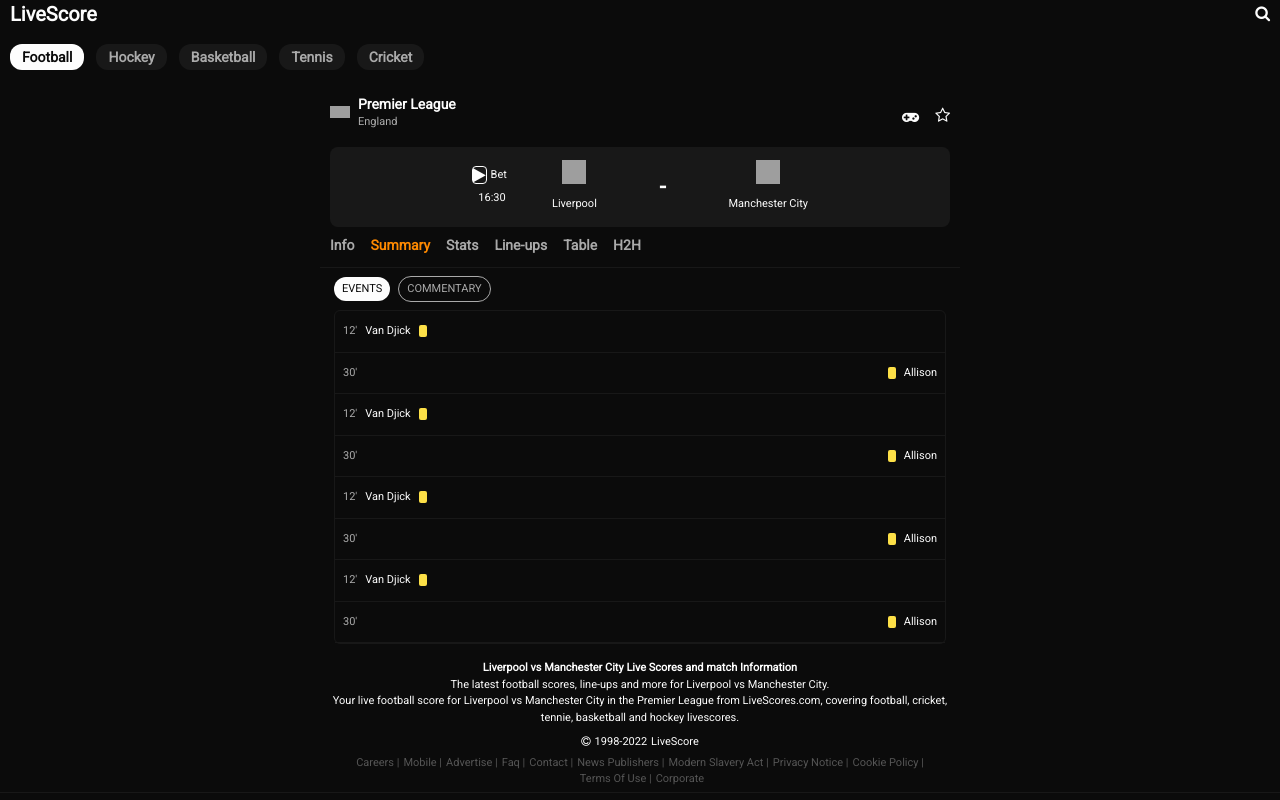
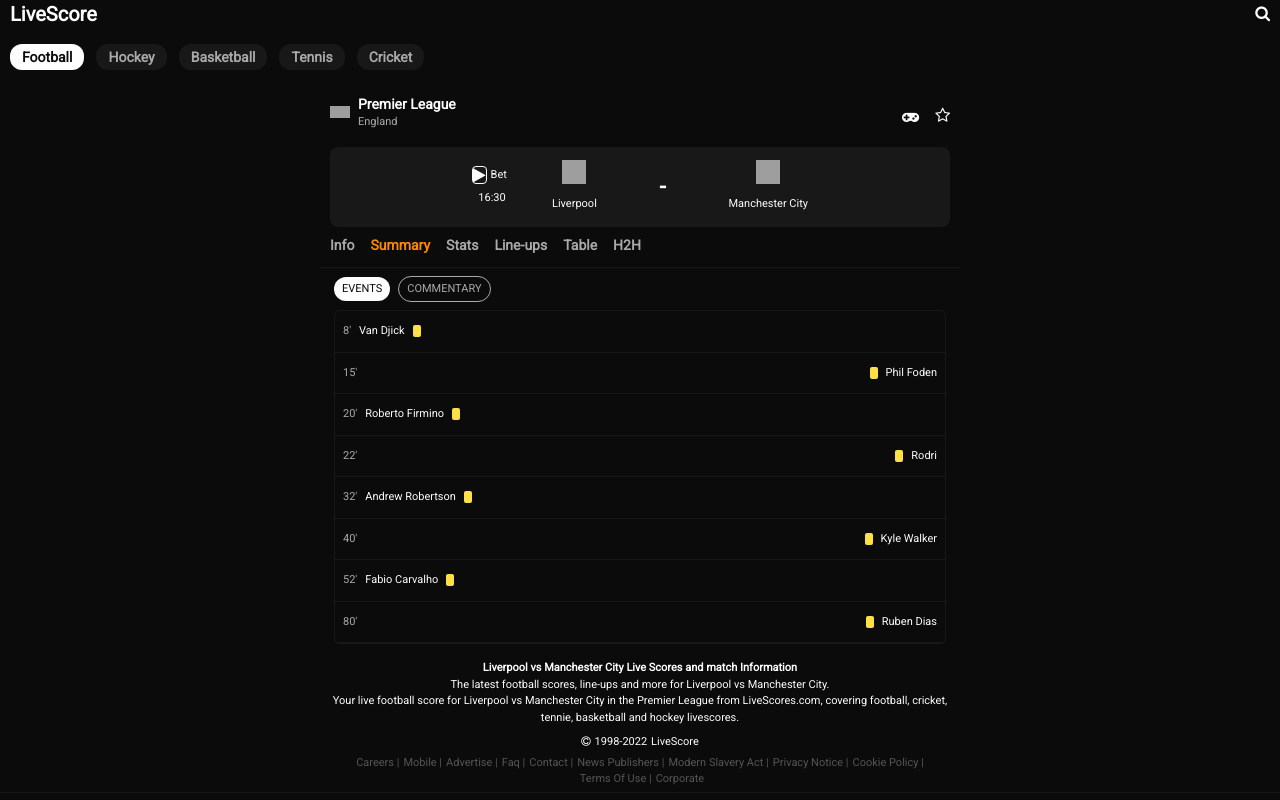
Before and after one commit to emmanuelojo/LivescoreClone, a Vue app: page /games/1 in a window 1280 px wide. Built offline with nearby package versions, Linux system fonts and the light colour scheme; grey boxes are pictures that could not be loaded.

Commit message:
Commentary rearranged

```diff
--- a/src/views/GameDetails.vue
+++ b/src/views/GameDetails.vue
@@ -513,7 +513,7 @@
         <div
           class="px-2 py-3 flex justify-start items-center border-n-bg-gray border-b"
         >
-          <p class="mr-2 text-py text-11px">12'</p>
+          <p class="mr-2 text-py text-11px">8'</p>
           <div class="text-11px flex items-center">
             <p class="text-n-white">Van Djick</p>
             <div class="ml-2 h-3 w-2 bg-yellow-300 rounded-sm"></div>
@@ -522,85 +522,125 @@
         <div
           class="px-2 py-3 flex justify-between items-center border-n-bg-gray border-b"
         >
-          <p class="mr-2 text-pry text-11px">30'</p>
+          <p class="mr-2 text-pry text-11px">15'</p>
           <div class="text-11px flex items-center">
             <div class="mr-2 h-3 w-2 bg-yellow-300 rounded-sm"></div>
-            <p class="text-n-white">Allison</p>
+            <p class="text-n-white">Phil Foden</p>
           </div>
         </div>
         <div
           class="px-2 py-3 flex justify-start items-center border-n-bg-gray border-b"
         >
-          <p class="mr-2 text-py text-11px">12'</p>
+          <p class="mr-2 text-py text-11px">20'</p>
           <div class="text-11px flex items-center">
-            <p class="text-n-white">Van Djick</p>
+            <p class="text-n-white">Roberto Firmino</p>
             <div class="ml-2 h-3 w-2 bg-yellow-300 rounded-sm"></div>
           </div>
         </div>
         <div
           class="px-2 py-3 flex justify-between items-center border-n-bg-gray border-b"
         >
-          <p class="mr-2 text-pry text-11px">30'</p>
+          <p class="mr-2 text-pry text-11px">22'</p>
           <div class="text-11px flex items-center">
             <div class="mr-2 h-3 w-2 bg-yellow-300 rounded-sm"></div>
-            <p class="text-n-white">Allison</p>
+            <p class="text-n-white">Rodri</p>
           </div>
         </div>
         <div
           class="px-2 py-3 flex justify-start items-center border-n-bg-gray border-b"
         >
-          <p class="mr-2 text-py text-11px">12'</p>
+          <p class="mr-2 text-py text-11px">32'</p>
           <div class="text-11px flex items-center">
-            <p class="text-n-white">Van Djick</p>
+            <p class="text-n-white">Andrew Robertson</p>
             <div class="ml-2 h-3 w-2 bg-yellow-300 rounded-sm"></div>
           </div>
         </div>
         <div
           class="px-2 py-3 flex justify-between items-center border-n-bg-gray border-b"
         >
-          <p class="mr-2 text-pry text-11px">30'</p>
+          <p class="mr-2 text-pry text-11px">40'</p>
           <div class="text-11px flex items-center">
             <div class="mr-2 h-3 w-2 bg-yellow-300 rounded-sm"></div>
-            <p class="text-n-white">Allison</p>
+            <p class="text-n-white">Kyle Walker</p>
           </div>
         </div>
         <div
           class="px-2 py-3 flex justify-start items-center border-n-bg-gray border-b"
         >
-          <p class="mr-2 text-py text-11px">12'</p>
+          <p class="mr-2 text-py text-11px">52'</p>
           <div class="text-11px flex items-center">
-            <p class="text-n-white">Van Djick</p>
+            <p class="text-n-white">Fabio Carvalho</p>
             <div class="ml-2 h-3 w-2 bg-yellow-300 rounded-sm"></div>
           </div>
         </div>
         <div
           class="px-2 py-3 flex justify-between items-center border-n-bg-gray border-b"
         >
-          <p class="mr-2 text-pry text-11px">30'</p>
+          <p class="mr-2 text-pry text-11px">80'</p>
           <div class="text-11px flex items-center">
             <div class="mr-2 h-3 w-2 bg-yellow-300 rounded-sm"></div>
-            <p class="text-n-white">Allison</p>
+            <p class="text-n-white">Ruben Dias</p>
           </div>
         </div>
       </div>
 
       <div v-else class="mx-1 border border-n-bg-gray rounded-md">
+        <div class="px-2 py-3 flex items-center border-n-bg-gray border-b">
+          <p class="mr-2 text-pry text-11px">45+2'</p>
+          <p class="text-pry text-11px">
+            Ball possession: Liverpool: 51%, Manchester City: 49%
+          </p>
+        </div>
+
         <div
           class="px-2 py-3 flex justify-start items-center border-n-bg-gray border-b"
         >
-          <p class="mr-2 text-pry text-11px">1'</p>
+          <p class="mr-2 text-pry text-11px">45+2'</p>
           <p class="text-pry text-11px">
-            Liverpool win the toss and will have the first kick
+            It's over! The referee blows for halftime
           </p>
         </div>
+
+        <div class="px-2 py-3 flex items-center border-n-bg-gray border-b">
+          <p class="mr-2 text-pry text-11px">40'</p>
+          <p class="text-pry text-11px">
+            A brilliant clearancefrom Walker to give Manchester City a sigh of
+            relief
+          </p>
+        </div>
+
+        <div class="px-2 py-3 flex items-center border-n-bg-gray border-b">
+          <p class="mr-2 text-pry text-11px">38'</p>
+          <p class="text-pry text-11px">
+            Liverpool mounting pressure on City's defenders
+          </p>
+        </div>
+
+        <div class="px-2 py-3 flex items-center border-n-bg-gray border-b">
+          <p class="mr-2 text-pry text-11px">34'</p>
+          <p class="text-pry text-11px">
+            The goalkeeper plays a long ball to Gabriel Jesus
+          </p>
+        </div>
+
         <div
           class="px-2 py-3 flex justify-start items-center border-n-bg-gray border-b"
         >
-          <p class="mr-2 text-pry text-11px">3'</p>
+          <p class="mr-2 text-pry text-11px">23'</p>
           <p class="text-pry text-11px">
-            The ball is being played from the left to the right
+            Sadio Mane hits the ball towards goal
           </p>
         </div>
+
+        <div
+          class="px-2 py-3 flex justify-start items-center border-n-bg-gray border-b"
+        >
+          <p class="mr-2 text-pry text-11px">9'</p>
+          <p class="text-pry text-11px">
+            Ferdinho completes a clean tackle to give Liverpool a throw in
+          </p>
+        </div>
+
         <div
           class="px-2 py-3 flex justify-start items-center border-n-bg-gray border-b"
         >
@@ -613,50 +653,18 @@
         <div
           class="px-2 py-3 flex justify-start items-center border-n-bg-gray border-b"
         >
-          <p class="mr-2 text-pry text-11px">9'</p>
+          <p class="mr-2 text-pry text-11px">3'</p>
           <p class="text-pry text-11px">
-            Ferdinho completes a clean tackle to give Liverpool a throw in
+            The ball is being played from the left to the right
           </p>
         </div>
+
         <div
           class="px-2 py-3 flex justify-start items-center border-n-bg-gray border-b"
         >
-          <p class="mr-2 text-pry text-11px">23'</p>
+          <p class="mr-2 text-pry text-11px">1'</p>
           <p class="text-pry text-11px">
-            Sadio Mane hits the ball towards goal
-          </p>
-        </div>
-        <div class="px-2 py-3 flex items-center border-n-bg-gray border-b">
-          <p class="mr-2 text-pry text-11px">34'</p>
-          <p class="text-pry text-11px">
-            The goalkeeper plays a long ball to Gabriel Jesus
-          </p>
-        </div>
-        <div class="px-2 py-3 flex items-center border-n-bg-gray border-b">
-          <p class="mr-2 text-pry text-11px">38'</p>
-          <p class="text-pry text-11px">
-            Liverpool mounting pressure on City's defenders
-          </p>
-        </div>
-        <div class="px-2 py-3 flex items-center border-n-bg-gray border-b">
-          <p class="mr-2 text-pry text-11px">40'</p>
-          <p class="text-pry text-11px">
-            A brilliant clearancefrom Walker to give Manchester City a sigh of
-            relief
-          </p>
-        </div>
-        <div
-          class="px-2 py-3 flex justify-start items-center border-n-bg-gray border-b"
-        >
-          <p class="mr-2 text-pry text-11px">45+2'</p>
-          <p class="text-pry text-11px">
-            It's over! The referee blows for halftime
-          </p>
-        </div>
-        <div class="px-2 py-3 flex items-center border-n-bg-gray border-b">
-          <p class="mr-2 text-pry text-11px">45+2'</p>
-          <p class="text-pry text-11px">
-            Ball possession: Liverpool: 51%, Manchester City: 49%
+            Liverpool win the toss and will have the first kick
           </p>
         </div>
       </div>
--- a/src/views/Home.vue
+++ b/src/views/Home.vue
@@ -148,7 +148,7 @@
       return { ...game };
     });
   });
-}, 15000);
+}, 5000);
 
 setInterval(() => {
   homeScore.value = getRandomScore(6);
```
